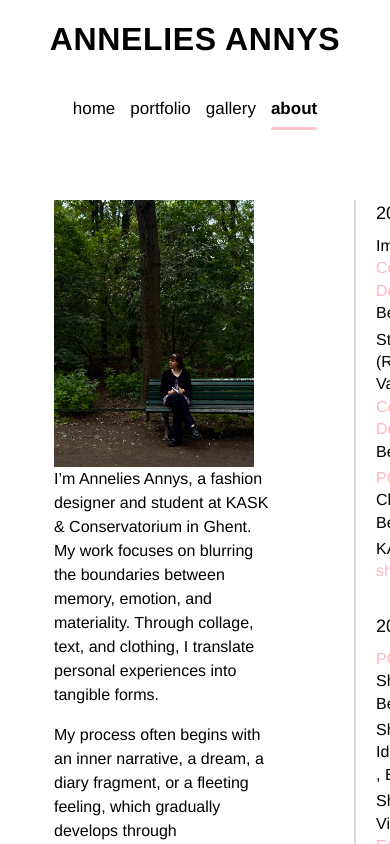
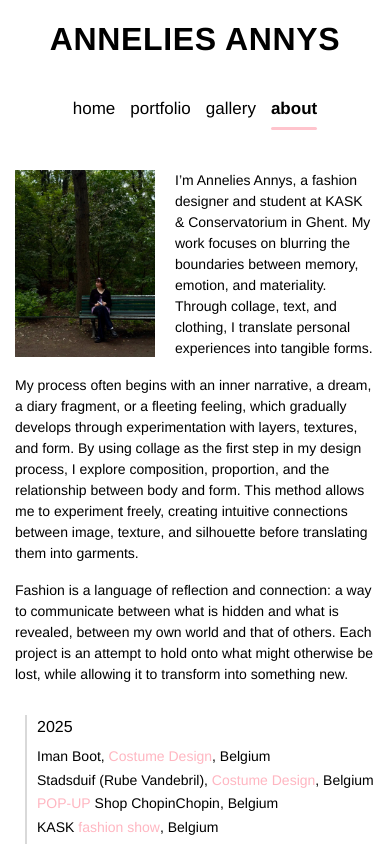
Before and after one commit to brentvervaet/anneliesannys-portfolio, a Vue app: page /about in a window 390 px wide. Shown: the top 844 px of the page. Built offline with nearby package versions, Linux system fonts and the light colour scheme.

Commit message:
feat: responsiveness

```diff
--- a/src/views/AboutView.vue
+++ b/src/views/AboutView.vue
@@ -24,7 +24,6 @@
           attempt to hold onto what might otherwise be lost, while allowing it to transform into
           something new.
         </p>
-
       </div>
 
       <div class="timeline-section">
@@ -117,8 +116,7 @@
 }
 
 .profile-image img {
-  width: 300px;
-  min-width: 200px;
+  width: 200px;
   height: auto;
   object-fit: cover;
 }
@@ -164,9 +162,81 @@
   line-height: 1.4;
 }
 
-/* TODO: welke decoratie? */
 .highlight {
   color: rgba(255, 182, 193);
   font-weight: 400;
 }
+
+/* Mobile responsiveness */
+@media (max-width: 768px) {
+  .about-content {
+    flex-direction: column;
+    gap: 40px;
+    padding: 40px 20px;
+  }
+
+  .about-text {
+    order: 1;
+  }
+
+  .timeline-section {
+    order: 2;
+  }
+
+  .profile-image {
+    /* float: none;
+    margin-right: 0;
+    margin-bottom: 20px; */
+    text-align: center;
+  }
+
+  .profile-image img {
+    width: 170px;
+    min-width: 150px;
+  }
+
+  .timeline {
+    margin-left: 15px;
+    padding-left: 15px;
+  }
+
+  .timeline-item::before {
+    left: -21px;
+  }
+}
+
+@media (max-width: 480px) {
+  .about-content {
+    padding: 30px 15px;
+    gap: 30px;
+  }
+
+  .about-text {
+    font-size: 14px;
+  }
+
+  .profile-image img {
+    width: 140px;
+    min-width: 120px;
+  }
+
+  .timeline-year {
+    font-size: 16px;
+  }
+
+  .timeline-event {
+    font-size: 14px;
+  }
+
+  .timeline {
+    margin-left: 10px;
+    padding-left: 10px;
+  }
+
+  .timeline-item::before {
+    left: -16px;
+    width: 6px;
+    height: 6px;
+  }
+}
 </style>
```
